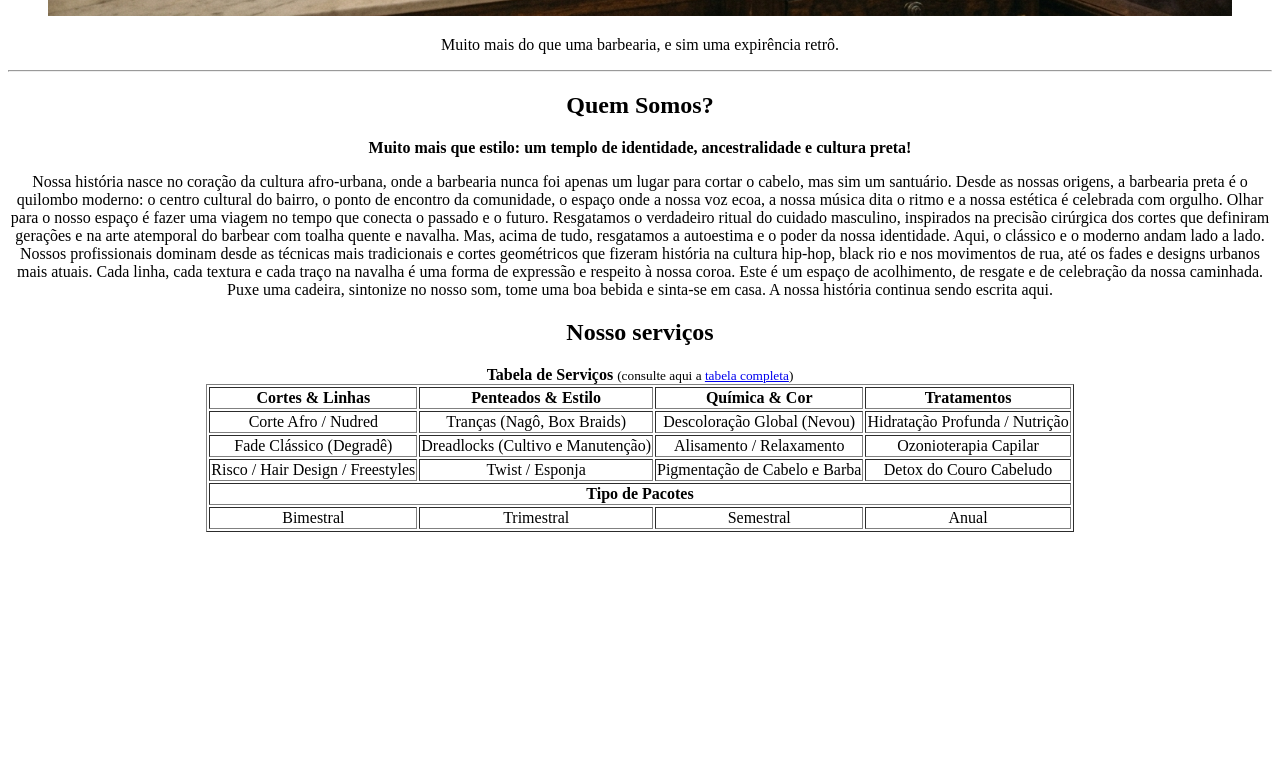
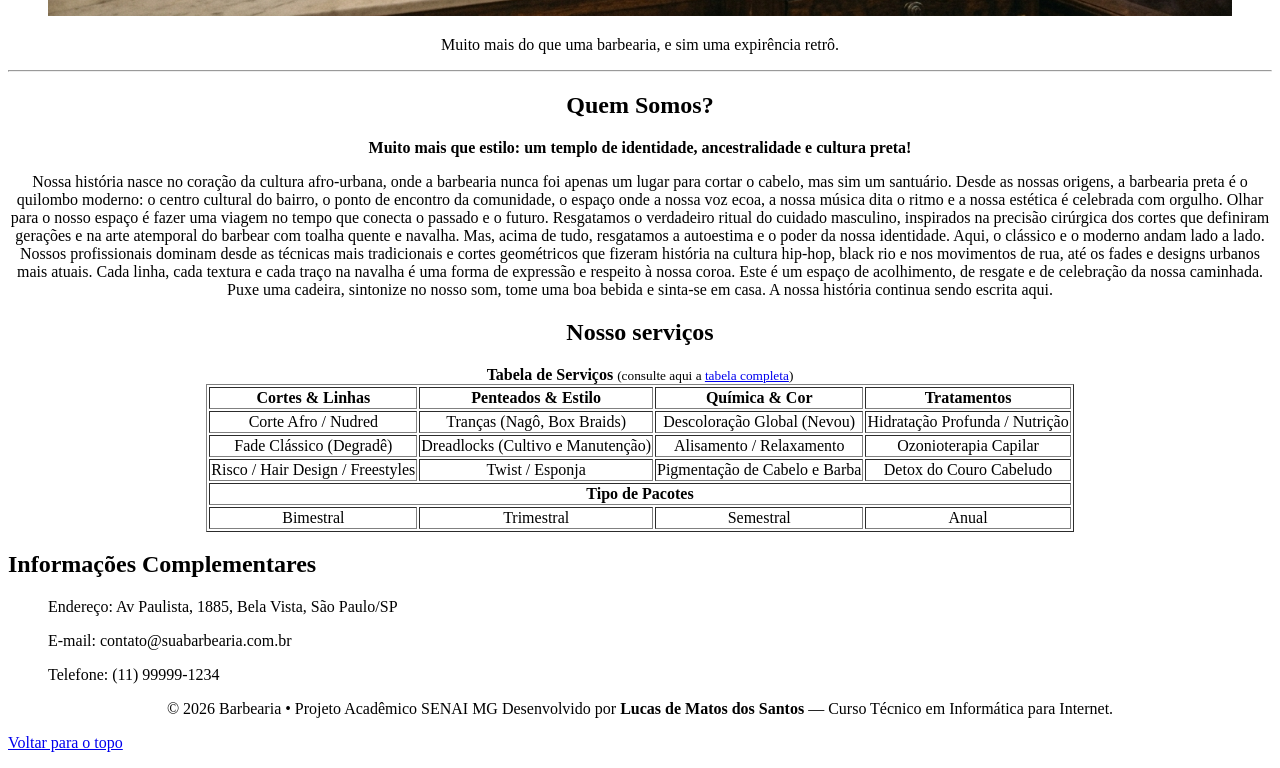
Before and after one commit to LucasS4nt0s/aula-css-incorporado, a plain HTML site: page index.html in a window 1280 px wide. Shown: the part 750-1518 px from the top of the page. Before the commit the page ends 1290 px from the top, so only its background shows below. Drawn offline with Linux system fonts and the light colour scheme.

Commit message:
Criação do aside, e footer do site.

```diff
--- a/index.html
+++ b/index.html
@@ -29,7 +29,7 @@
 
     <article>
       <figure>
-        <center><img src="imagens/barbearia.jpg" alt="imagem do interior da barbeira com foco do caixa retrô com o espelho." width="100%" height="600px">
+        <center><img src="assets/barbearia.jpg" alt="imagem do interior da barbeira com foco do caixa retrô com o espelho." width="100%" height="600px">
                 <figcaption><p>Muito mais do que uma barbearia, e sim uma expirência retrô.</p></figcaption></center>
       </figure>
     </article>
@@ -94,22 +94,21 @@
             </tbody>
         </table></center>
     </section>
-
-    <!-- Seção 3: RECURSO MANDATÓRIO (Pelo menos 1 dos 3 recursos abaixo) -->
-    <section id="recurso">
-
-    </section>
-
     <!-- Destaque / Promoção com <aside> -->
     <aside>
-
+      <h2> Informações Complementares</h2>
+        <ul>
+          <p> Endereço: Av Paulista, 1885, Bela Vista, São Paulo/SP </p>
+          <p> E-mail: contato@suabarbearia.com.br </p>
+          <p> Telefone: (11) 99999-1234 </p>
+        </ul>
     </aside>
 
   </main>
 
-  <!-- Rodapé -->
   <footer>
-
+            <center><p> © 2026 Barbearia • Projeto Acadêmico SENAI MG Desenvolvido por <b> Lucas de Matos dos Santos</b> — Curso Técnico em Informática para Internet.</p></center>
+            <p> <a href="#">Voltar para o topo</a></p>
   </footer>
 
 </body>
```
Also changed, not shown: assets/barbearia.jpg (renamed from imagens/barbearia.jpg).
